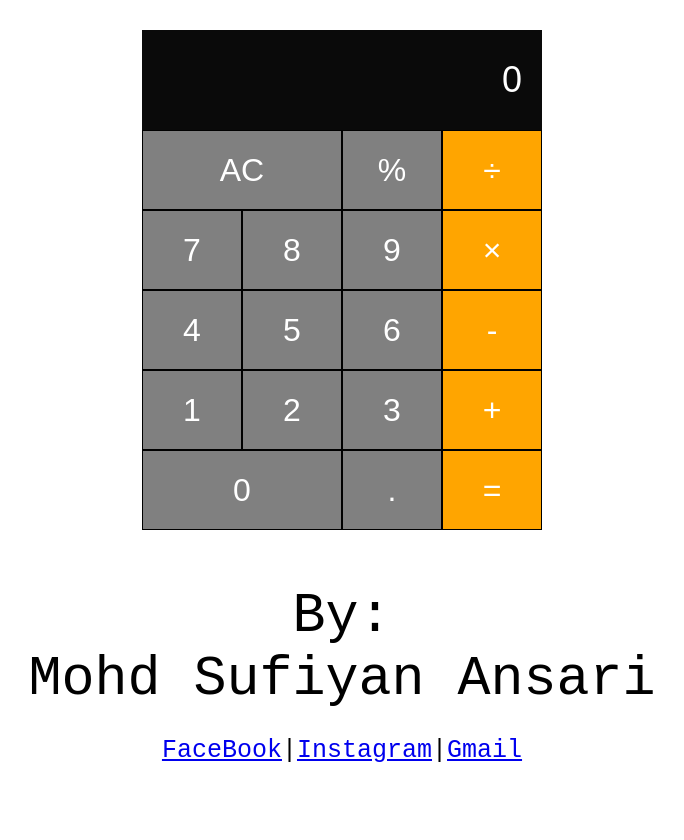
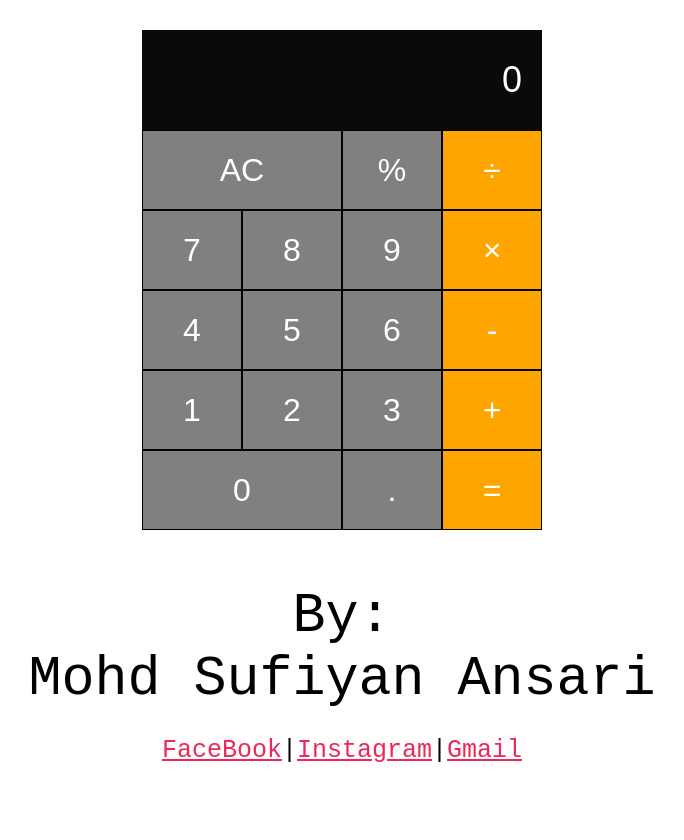
Before and after one commit to suffisme/ProgateCalculator, a plain HTML site: page index.html in a window 1280 px wide. Shown: the part 351-1191 px from the top of the page, without its empty margins (298-982 px from the left). Drawn offline with Linux system fonts and the light colour scheme.

Commit message:
Update stylesheet.css

```diff
--- a/stylesheet.css
+++ b/stylesheet.css
@@ -87,6 +87,10 @@ button:hover{
 	background-color: darkorange;
 }
 
-a, span{
+a{
 	font-size:25px;
+	color:rgb(237, 40, 90);
 }
+
+span{
+	font-size:25px;
```
